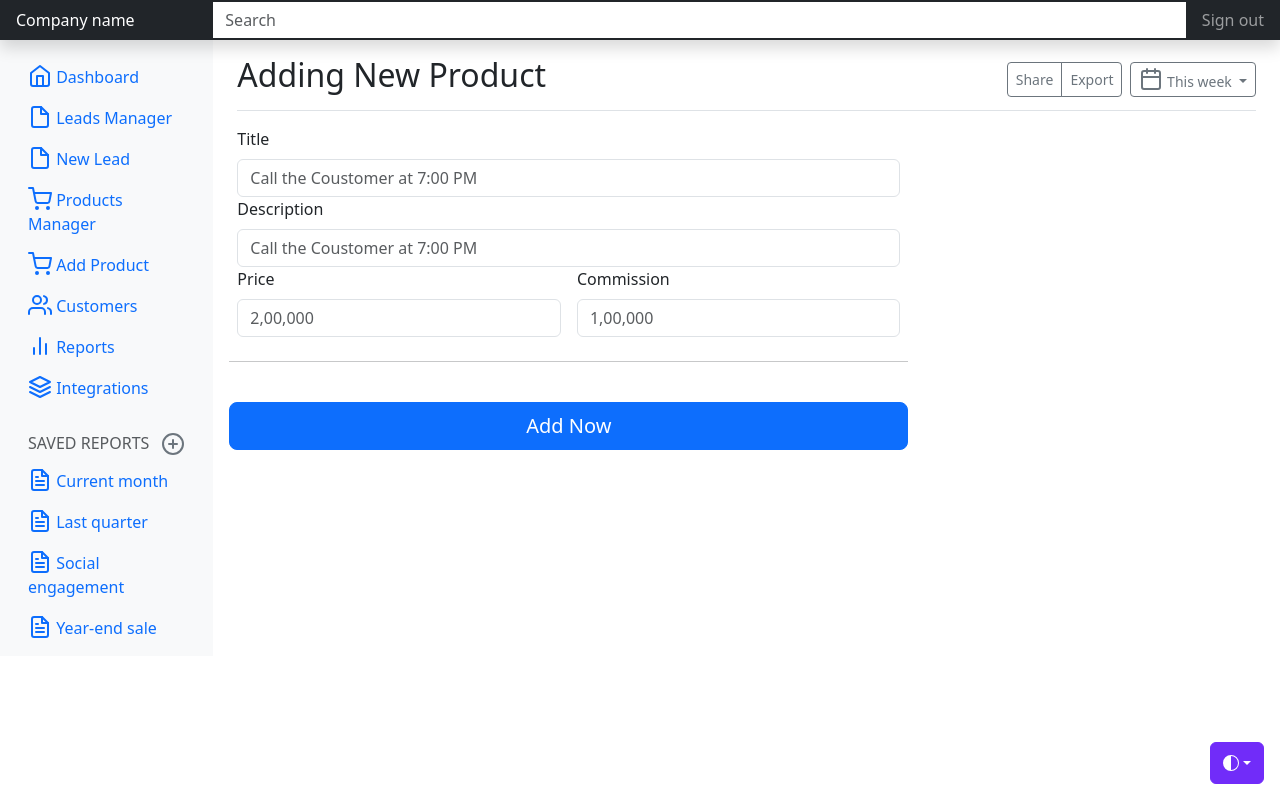
After one commit to Dheerajbca/crmphp, a PHP site: page /addingproduct.php in a window 1280 px wide. The commit adds this page. Run offline with PHP 8.4, Linux system fonts and the light colour scheme; some libraries are stand-ins or nearby versions.

Commit message:
product feateure added

```diff
--- /dev/null
+++ b/addingproduct.php
@@ -0,0 +1,300 @@
+<html lang="en" data-bs-theme="auto">
+
+<head>
+  <script src="/docs/5.3/assets/js/color-modes.js"></script>
+
+  <meta charset="utf-8">
+  <meta name="viewport" content="width=device-width, initial-scale=1">
+  <meta name="description" content="">
+  <meta name="author" content="Mark Otto, Jacob Thornton, and Bootstrap contributors">
+  <meta name="generator" content="Hugo 0.111.3">
+  <title>Dashboard Template · Bootstrap v5.3</title>
+
+  <link rel="canonical" href="https://getbootstrap.com/docs/5.3/examples/dashboard/">
+  <link href="https://cdn.jsdelivr.net/npm/bootstrap@5.3.0-alpha2/dist/css/bootstrap.min.css" rel="stylesheet"
+    integrity="sha384-aFq/bzH65dt+w6FI2ooMVUpc+21e0SRygnTpmBvdBgSdnuTN7QbdgL+OapgHtvPp" crossorigin="anonymous">
+
+
+
+
+  <link href="/docs/5.3/dist/css/bootstrap.min.css" rel="stylesheet"
+    integrity="sha384-aFq/bzH65dt+w6FI2ooMVUpc+21e0SRygnTpmBvdBgSdnuTN7QbdgL+OapgHtvPp" crossorigin="anonymous">
+
+  <!-- Favicons -->
+  <link rel="apple-touch-icon" href="/docs/5.3/assets/img/favicons/apple-touch-icon.png" sizes="180x180">
+  <link rel="icon" href="/docs/5.3/assets/img/favicons/favicon-32x32.png" sizes="32x32" type="image/png">
+  <link rel="icon" href="/docs/5.3/assets/img/favicons/favicon-16x16.png" sizes="16x16" type="image/png">
+  <link rel="manifest" href="/docs/5.3/assets/img/favicons/manifest.json">
+  <link rel="mask-icon" href="/docs/5.3/assets/img/favicons/safari-pinned-tab.svg" color="#712cf9">
+  <link rel="icon" href="/docs/5.3/assets/img/favicons/favicon.ico">
+  <meta name="theme-color" content="#712cf9">
+
+
+  <style>
+    .bd-placeholder-img {
+      font-size: 1.125rem;
+      text-anchor: middle;
+      -webkit-user-select: none;
+      -moz-user-select: none;
+      user-select: none;
+    }
+
+    @media (min-width: 768px) {
+      .bd-placeholder-img-lg {
+        font-size: 3.5rem;
+      }
+    }
+
+    .b-example-divider {
+      width: 100%;
+      height: 3rem;
+      background-color: rgba(0, 0, 0, .1);
+      border: solid rgba(0, 0, 0, .15);
+      border-width: 1px 0;
+      box-shadow: inset 0 .5em 1.5em rgba(0, 0, 0, .1), inset 0 .125em .5em rgba(0, 0, 0, .15);
+    }
+
+    .b-example-vr {
+      flex-shrink: 0;
+      width: 1.5rem;
+      height: 100vh;
+    }
+
+    .bi {
+      vertical-align: -.125em;
+      fill: currentColor;
+    }
+
+    .nav-scroller {
+      position: relative;
+      z-index: 2;
+      height: 2.75rem;
+      overflow-y: hidden;
+    }
+
+    .nav-scroller .nav {
+      display: flex;
+      flex-wrap: nowrap;
+      padding-bottom: 1rem;
+      margin-top: -1px;
+      overflow-x: auto;
+      text-align: center;
+      white-space: nowrap;
+      -webkit-overflow-scrolling: touch;
+    }
+
+    .btn-bd-primary {
+      --bd-violet-bg: #712cf9;
+      --bd-violet-rgb: 112.520718, 44.062154, 249.437846;
+
+      --bs-btn-font-weight: 600;
+      --bs-btn-color: var(--bs-white);
+      --bs-btn-bg: var(--bd-violet-bg);
+      --bs-btn-border-color: var(--bd-violet-bg);
+      --bs-btn-hover-color: var(--bs-white);
+      --bs-btn-hover-bg: #6528e0;
+      --bs-btn-hover-border-color: #6528e0;
+      --bs-btn-focus-shadow-rgb: var(--bd-violet-rgb);
+      --bs-btn-active-color: var(--bs-btn-hover-color);
+      --bs-btn-active-bg: #5a23c8;
+      --bs-btn-active-border-color: #5a23c8;
+    }
+
+    .bd-mode-toggle {
+      z-index: 1500;
+    }
+  </style>
+
+
+  <!-- Custom styles for this template -->
+  <link href="dashboard.css" rel="stylesheet">
+</head>
+
+<body data-new-gr-c-s-check-loaded="14.1102.0" data-gr-ext-installed="">
+  <svg xmlns="http://www.w3.org/2000/svg" style="display: none;">
+    <symbol id="check2" viewBox="0 0 16 16">
+      <path
+        d="M13.854 3.646a.5.5 0 0 1 0 .708l-7 7a.5.5 0 0 1-.708 0l-3.5-3.5a.5.5 0 1 1 .708-.708L6.5 10.293l6.646-6.647a.5.5 0 0 1 .708 0z">
+      </path>
+    </symbol>
+    <symbol id="circle-half" viewBox="0 0 16 16">
+      <path d="M8 15A7 7 0 1 0 8 1v14zm0 1A8 8 0 1 1 8 0a8 8 0 0 1 0 16z"></path>
+    </symbol>
+    <symbol id="moon-stars-fill" viewBox="0 0 16 16">
+      <path
+        d="M6 .278a.768.768 0 0 1 .08.858 7.208 7.208 0 0 0-.878 3.46c0 4.021 3.278 7.277 7.318 7.277.527 0 1.04-.055 1.533-.16a.787.787 0 0 1 .81.316.733.733 0 0 1-.031.893A8.349 8.349 0 0 1 8.344 16C3.734 16 0 12.286 0 7.71 0 4.266 2.114 1.312 5.124.06A.752.752 0 0 1 6 .278z">
+      </path>
+      <path
+        d="M10.794 3.148a.217.217 0 0 1 .412 0l.387 1.162c.173.518.579.924 1.097 1.097l1.162.387a.217.217 0 0 1 0 .412l-1.162.387a1.734 1.734 0 0 0-1.097 1.097l-.387 1.162a.217.217 0 0 1-.412 0l-.387-1.162A1.734 1.734 0 0 0 9.31 6.593l-1.162-.387a.217.217 0 0 1 0-.412l1.162-.387a1.734 1.734 0 0 0 1.097-1.097l.387-1.162zM13.863.099a.145.145 0 0 1 .274 0l.258.774c.115.346.386.617.732.732l.774.258a.145.145 0 0 1 0 .274l-.774.258a1.156 1.156 0 0 0-.732.732l-.258.774a.145.145 0 0 1-.274 0l-.258-.774a1.156 1.156 0 0 0-.732-.732l-.774-.258a.145.145 0 0 1 0-.274l.774-.258c.346-.115.617-.386.732-.732L13.863.1z">
+      </path>
+    </symbol>
+    <symbol id="sun-fill" viewBox="0 0 16 16">
+      <path
+        d="M8 12a4 4 0 1 0 0-8 4 4 0 0 0 0 8zM8 0a.5.5 0 0 1 .5.5v2a.5.5 0 0 1-1 0v-2A.5.5 0 0 1 8 0zm0 13a.5.5 0 0 1 .5.5v2a.5.5 0 0 1-1 0v-2A.5.5 0 0 1 8 13zm8-5a.5.5 0 0 1-.5.5h-2a.5.5 0 0 1 0-1h2a.5.5 0 0 1 .5.5zM3 8a.5.5 0 0 1-.5.5h-2a.5.5 0 0 1 0-1h2A.5.5 0 0 1 3 8zm10.657-5.657a.5.5 0 0 1 0 .707l-1.414 1.415a.5.5 0 1 1-.707-.708l1.414-1.414a.5.5 0 0 1 .707 0zm-9.193 9.193a.5.5 0 0 1 0 .707L3.05 13.657a.5.5 0 0 1-.707-.707l1.414-1.414a.5.5 0 0 1 .707 0zm9.193 2.121a.5.5 0 0 1-.707 0l-1.414-1.414a.5.5 0 0 1 .707-.707l1.414 1.414a.5.5 0 0 1 0 .707zM4.464 4.465a.5.5 0 0 1-.707 0L2.343 3.05a.5.5 0 1 1 .707-.707l1.414 1.414a.5.5 0 0 1 0 .708z">
+      </path>
+    </symbol>
+  </svg>
+
+  <div class="dropdown position-fixed bottom-0 end-0 mb-3 me-3 bd-mode-toggle">
+    <button class="btn btn-bd-primary py-2 dropdown-toggle d-flex align-items-center" id="bd-theme" type="button"
+      aria-expanded="false" data-bs-toggle="dropdown" aria-label="Toggle theme (auto)">
+      <svg class="bi my-1 theme-icon-active" width="1em" height="1em">
+        <use href="#circle-half"></use>
+      </svg>
+      <span class="visually-hidden" id="bd-theme-text">Toggle theme</span>
+    </button>
+    <ul class="dropdown-menu dropdown-menu-end shadow" aria-labelledby="bd-theme-text">
+      <li>
+        <button type="button" class="dropdown-item d-flex align-items-center" data-bs-theme-value="light"
+          aria-pressed="false">
+          <svg class="bi me-2 opacity-50 theme-icon" width="1em" height="1em">
+            <use href="#sun-fill"></use>
+          </svg>
+          Light
+          <svg class="bi ms-auto d-none" width="1em" height="1em">
+            <use href="#check2"></use>
+          </svg>
+        </button>
+      </li>
+      <li>
+        <button type="button" class="dropdown-item d-flex align-items-center" data-bs-theme-value="dark"
+          aria-pressed="false">
+          <svg class="bi me-2 opacity-50 theme-icon" width="1em" height="1em">
+            <use href="#moon-stars-fill"></use>
+          </svg>
+          Dark
+          <svg class="bi ms-auto d-none" width="1em" height="1em">
+            <use href="#check2"></use>
+          </svg>
+        </button>
+      </li>
+      <li>
+        <button type="button" class="dropdown-item d-flex align-items-center active" data-bs-theme-value="auto"
+          aria-pressed="true">
+          <svg class="bi me-2 opacity-50 theme-icon" width="1em" height="1em">
+            <use href="#circle-half"></use>
+          </svg>
+          Auto
+          <svg class="bi ms-auto d-none" width="1em" height="1em">
+            <use href="#check2"></use>
+          </svg>
+        </button>
+      </li>
+    </ul>
+  </div>
+
+
+  <header class="navbar navbar-dark sticky-top bg-dark flex-md-nowrap p-0 shadow">
+    <a class="navbar-brand col-md-3 col-lg-2 me-0 px-3 fs-6" href="#">Company name</a>
+    <button class="navbar-toggler position-absolute d-md-none collapsed" type="button" data-bs-toggle="collapse"
+      data-bs-target="#sidebarMenu" aria-controls="sidebarMenu" aria-expanded="false" aria-label="Toggle navigation">
+      <span class="navbar-toggler-icon"></span>
+    </button>
+    <input class="form-control form-control-dark w-100 rounded-0 border-0" type="text" placeholder="Search"
+      aria-label="Search">
+    <div class="navbar-nav">
+      <div class="nav-item text-nowrap">
+        <a class="nav-link px-3" href="#">Sign out</a>
+      </div>
+    </div>
+  </header>
+
+  <div class="container-fluid">
+    <div class="row">
+      <?php
+      include("navbar.php");
+      ?>
+
+      <main class="col-md-9 ms-sm-auto col-lg-10 px-md-4">
+        <div
+          class="d-flex justify-content-between flex-wrap flex-md-nowrap align-items-center pt-3 pb-2 mb-3 border-bottom">
+          <h1 class="h2">Adding New Product</h1>
+          <div class="btn-toolbar mb-2 mb-md-0">
+            <div class="btn-group me-2">
+              <button type="button" class="btn btn-sm btn-outline-secondary">Share</button>
+              <button type="button" class="btn btn-sm btn-outline-secondary">Export</button>
+            </div>
+            <button type="button" class="btn btn-sm btn-outline-secondary dropdown-toggle">
+              <svg xmlns="http://www.w3.org/2000/svg" width="24" height="24" viewBox="0 0 24 24" fill="none"
+                stroke="currentColor" stroke-width="2" stroke-linecap="round" stroke-linejoin="round"
+                class="feather feather-calendar align-text-bottom" aria-hidden="true">
+                <rect x="3" y="4" width="18" height="18" rx="2" ry="2"></rect>
+                <line x1="16" y1="2" x2="16" y2="6"></line>
+                <line x1="8" y1="2" x2="8" y2="6"></line>
+                <line x1="3" y1="10" x2="21" y2="10"></line>
+              </svg>
+              This week
+            </button>
+          </div>
+        </div>
+
+
+          <div class="row g-5">
+      <div class="col-md-7 col-lg-8">
+
+        <form class="needs-validation" novalidate="" method="post" action="neworderdb.php">
+
+            <div class="col-12">
+              <label for="address" class="form-label">Title</label>
+              <input type="text" class="form-control" id="address" name="leadscomment" placeholder="Call the Coustomer at 7:00 PM" required="">
+              <div class="invalid-feedback">
+                Please enter your shipping address.
+              </div>
+            </div>
+            <div class="col-12">
+              <label for="address" class="form-label">Description</label>
+              <input type="text" class="form-control" id="address" name="leadscomment" placeholder="Call the Coustomer at 7:00 PM" required="">
+              <div class="invalid-feedback">
+                Please enter your shipping address.
+              </div>
+            </div>
+            <div class="row g-3">
+            <div class="col-sm-6">
+              <label for="firstName" class="form-label">Price</label>
+              <input type="text" name="Price" class="form-control" id="firstName" placeholder="2,00,000" value="" required="">
+              <div class="invalid-feedback">
+                Valid first name is required.
+              </div>
+            </div>
+
+            <div class="col-sm-6">
+              <label for="lastName" class="form-label">Commission</label>
+              <input type="text" class="form-control" name="Commission" id="lastName" placeholder="1,00,000" value="" required="">
+              <div class="invalid-feedback">
+                Valid last name is required.
+              </div>
+            </div>
+
+
+          <hr class="my-4">
+
+          <button class="w-100 btn btn-primary btn-lg" >Add Now</button>
+        </form>
+      </div>
+    </div>
+      </main>
+    </div>
+  </div>
+
+  <script src="https://cdn.jsdelivr.net/npm/@popperjs/core@2.11.6/dist/umd/popper.min.js"
+    integrity="sha384-oBqDVmMz9ATKxIep9tiCxS/Z9fNfEXiDAYTujMAeBAsjFuCZSmKbSSUnQlmh/jp3"
+    crossorigin="anonymous"></script>
+  <script src="https://cdn.jsdelivr.net/npm/bootstrap@5.3.0-alpha2/dist/js/bootstrap.min.js"
+    integrity="sha384-heAjqF+bCxXpCWLa6Zhcp4fu20XoNIA98ecBC1YkdXhszjoejr5y9Q77hIrv8R9i"
+    crossorigin="anonymous"></script>
+  <script src="/docs/5.3/dist/js/bootstrap.bundle.min.js"
+    integrity="sha384-qKXV1j0HvMUeCBQ+QVp7JcfGl760yU08IQ+GpUo5hlbpg51QRiuqHAJz8+BrxE/N"
+    crossorigin="anonymous"></script>
+
+  <script src="https://cdn.jsdelivr.net/npm/feather-icons@4.28.0/dist/feather.min.js"
+    integrity="sha384-uO3SXW5IuS1ZpFPKugNNWqTZRRglnUJK6UAZ/gxOX80nxEkN9NcGZTftn6RzhGWE"
+    crossorigin="anonymous"></script>
+  <script src="https://cdn.jsdelivr.net/npm/chart.js@4.2.1/dist/chart.umd.min.js"
+    integrity="sha384-gdQErvCNWvHQZj6XZM0dNsAoY4v+j5P1XDpNkcM3HJG1Yx04ecqIHk7+4VBOCHOG"
+    crossorigin="anonymous"></script>
+  <script src="dashboard.js"></script>
+
+
+</body><grammarly-desktop-integration data-grammarly-shadow-root="true"></grammarly-desktop-integration>
+
+</html>
--- a/hello.php
+++ b/hello.php
@@ -0,0 +1 @@
+git push -u origin main
--- a/navbar.php
+++ b/navbar.php
@@ -10,7 +10,7 @@
           <li class="nav-item">
             <a class="nav-link" href="Order.php">
               <svg xmlns="http://www.w3.org/2000/svg" width="24" height="24" viewBox="0 0 24 24" fill="none" stroke="currentColor" stroke-width="2" stroke-linecap="round" stroke-linejoin="round" class="feather feather-file align-text-bottom" aria-hidden="true"><path d="M13 2H6a2 2 0 0 0-2 2v16a2 2 0 0 0 2 2h12a2 2 0 0 0 2-2V9z"></path><polyline points="13 2 13 9 20 9"></polyline></svg>
-              Check Leads
+              Leads Manager
             </a>
 
           </li>
@@ -22,9 +22,16 @@
 
           </li>
           <li class="nav-item">
-            <a class="nav-link" href="#">
+            <a class="nav-link" href="productfetch.php">
               <svg xmlns="http://www.w3.org/2000/svg" width="24" height="24" viewBox="0 0 24 24" fill="none" stroke="currentColor" stroke-width="2" stroke-linecap="round" stroke-linejoin="round" class="feather feather-shopping-cart align-text-bottom" aria-hidden="true"><circle cx="9" cy="21" r="1"></circle><circle cx="20" cy="21" r="1"></circle><path d="M1 1h4l2.68 13.39a2 2 0 0 0 2 1.61h9.72a2 2 0 0 0 2-1.61L23 6H6"></path></svg>
-              Products
+              Products Manager
+            </a>
+          </li>
+
+          <li class="nav-item">
+            <a class="nav-link" href="addingproduct.php">
+              <svg xmlns="http://www.w3.org/2000/svg" width="24" height="24" viewBox="0 0 24 24" fill="none" stroke="currentColor" stroke-width="2" stroke-linecap="round" stroke-linejoin="round" class="feather feather-shopping-cart align-text-bottom" aria-hidden="true"><circle cx="9" cy="21" r="1"></circle><circle cx="20" cy="21" r="1"></circle><path d="M1 1h4l2.68 13.39a2 2 0 0 0 2 1.61h9.72a2 2 0 0 0 2-1.61L23 6H6"></path></svg>
+              Add Product
             </a>
           </li>
           <li class="nav-item">
```
Also changed, not shown: editproduct.php (added, +34 -0 lines), productfetch.php (added, +220 -0 lines), productorderfetch.php (added, +39 -0 lines).
